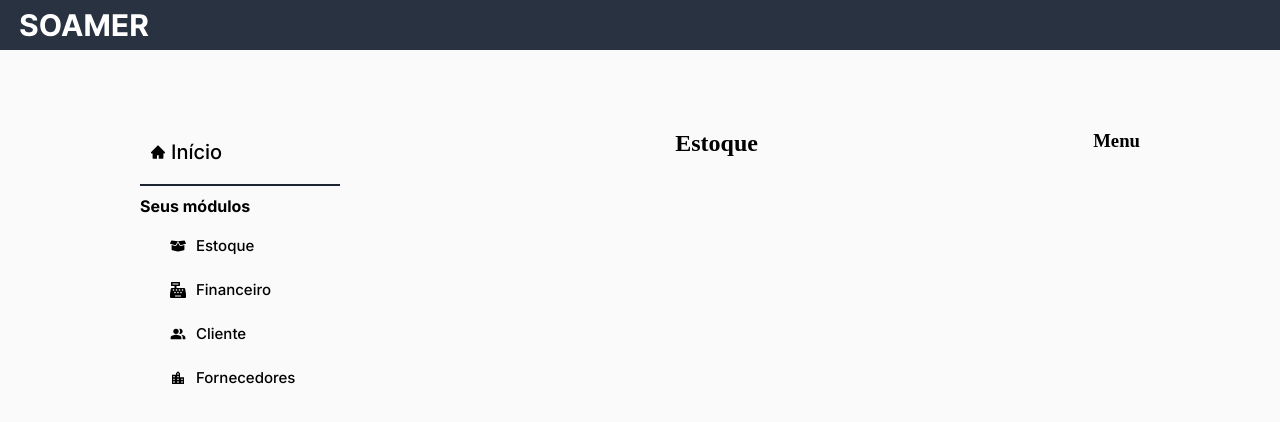
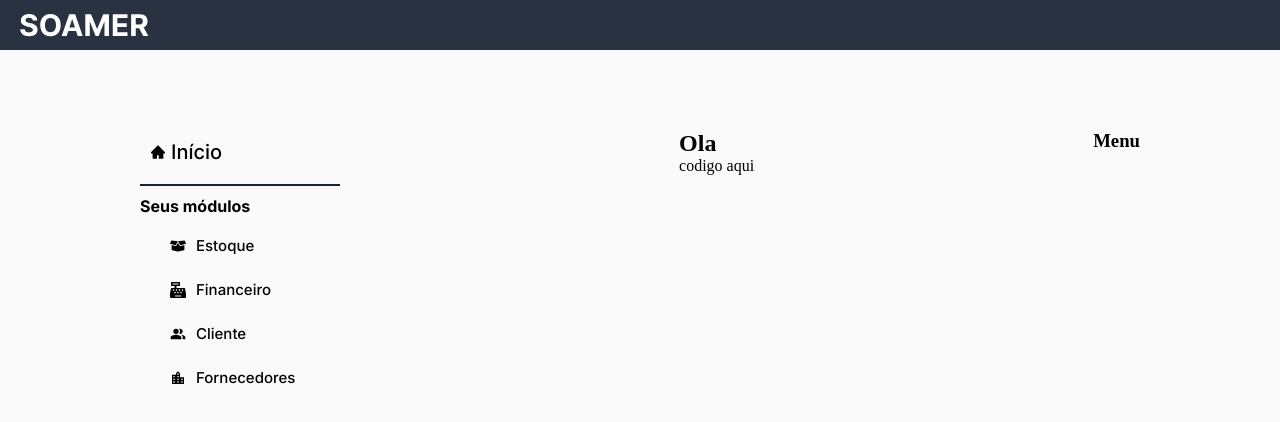
Before and after one commit to HenkelDio/soamer-project, a React (Create React App) app in the folder client/: page /estoque in a window 1280 px wide. Shown: the top 422 px of the page. Built offline with nearby package versions, Linux system fonts and the light colour scheme.

Commit message:
Update styles from estoque page.

```diff
--- a/client/src/components/content/index.js
+++ b/client/src/components/content/index.js
@@ -1,7 +1,9 @@
+import { Container } from "./style";
+
 export default function Content({children}) {
   return (
-    <>
-    {children}
-    </>
+    <Container>
+      {children}
+    </Container>
   )
 }
--- /dev/null
+++ b/client/src/components/content/style.js
@@ -0,0 +1,6 @@
+import styled from "styled-components";
+
+export const Container = styled.div`
+  display: flex;
+  flex-direction: column;
+`;
--- a/client/src/pages/layout/estoque/index.js
+++ b/client/src/pages/layout/estoque/index.js
@@ -11,7 +11,10 @@ export default function Estoque() {
       <Container>
         <SideMenu />
         <Content>
-          <h2>Estoque</h2>
+          <h2>Ola</h2>
+          <div>
+            <p>codigo aqui</p>
+          </div>
         </Content>
         <Menu />
       </Container>
```
